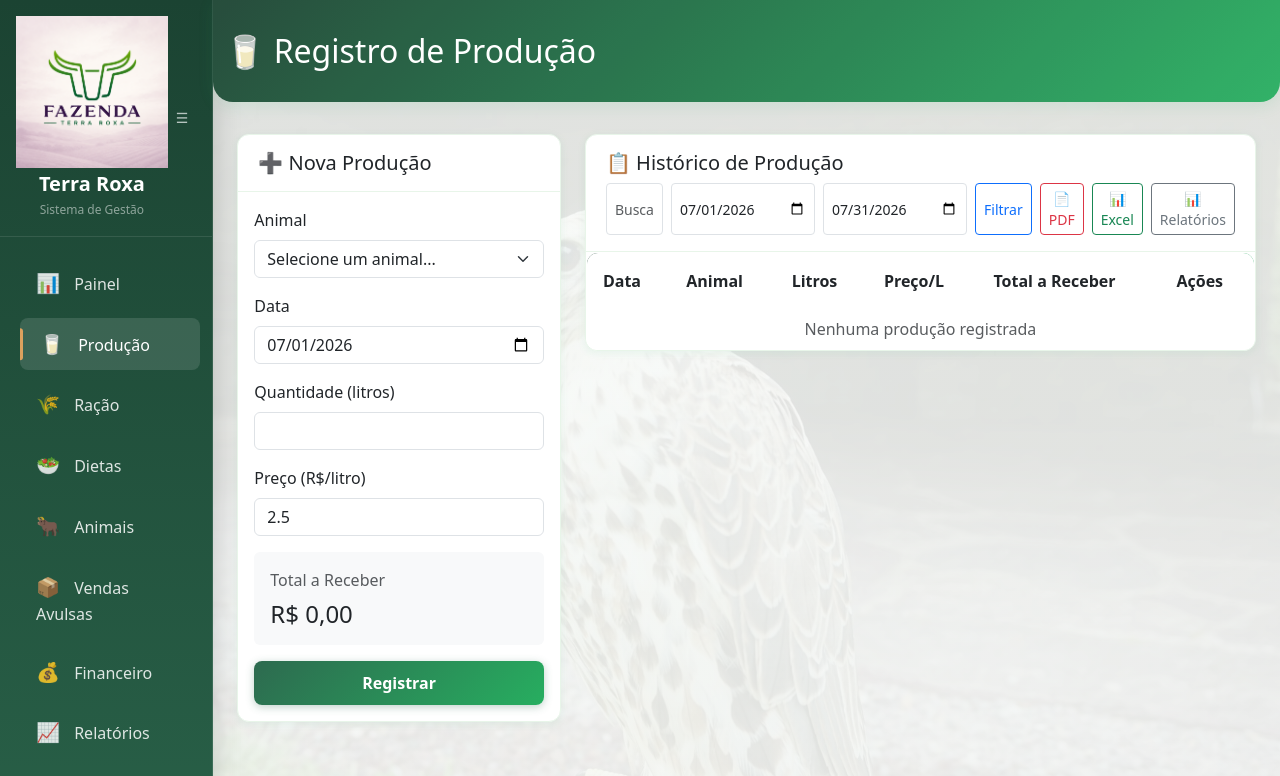
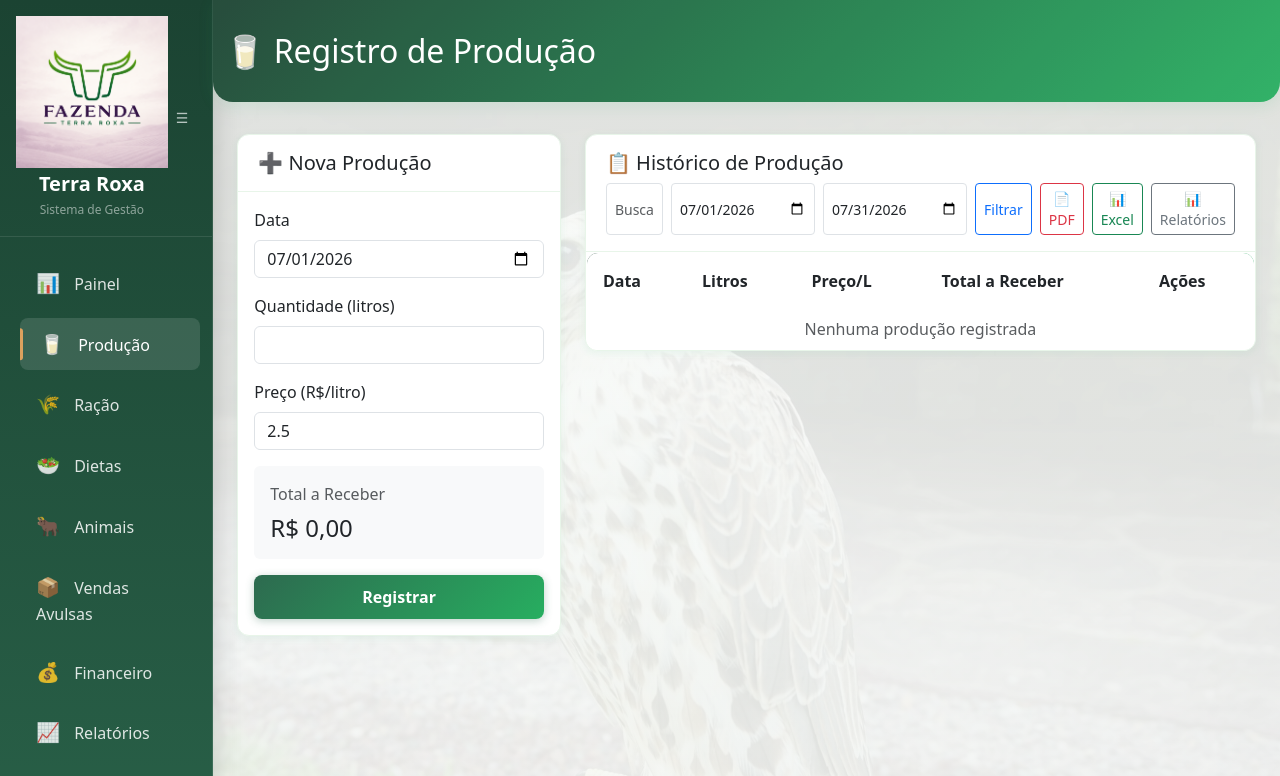
Before and after one commit to jonathasGodinho/gadoleitero2, a Flask app: page /producao in a window 1280 px wide. Shown: the top 776 px of the page. Run offline with Flask 3, Linux system fonts and the light colour scheme; the visitor is signed in with stand-in values (Sample User, id 1); data that the repository does not hold is empty; some libraries are stand-ins or nearby versions.

Commit message:
Remove campo animal do registro de produção

```diff
--- a/routes/producao.py
+++ b/routes/producao.py
@@ -24,16 +24,6 @@ def producao():
             return redirect(url_for('producao.producao'))
         litros = float(request.form.get('litros'))
 
-        animal_id = request.form.get('animal_id')
-        erro = validate_required(animal_id, 'Animal')
-        if erro:
-            flash(erro, 'danger')
-            return redirect(url_for('producao.producao'))
-        animal = Animal.query.get(int(animal_id))
-        if not animal or not animal.ativo:
-            flash('Animal inválido ou inativo', 'danger')
-            return redirect(url_for('producao.producao'))
-
         data_str = request.form.get('data')
         erro = validate_required(data_str, 'Data')
         if not erro:
@@ -48,14 +38,14 @@ def producao():
             preco_venda = float(get_preco_vigente(data))
         total_receber = round(litros * preco_venda, 2)
         nova_producao = ProducaoLeite(
-            animal_id=animal.id, litros=litros, data=data,
+            litros=litros, data=data,
             preco_venda=preco_venda,
             total_receber=total_receber
         )
         try:
             db.session.add(nova_producao)
             db.session.commit()
-            log_auditoria('Produção registrada', f'{animal.nome} - {litros}L a R$ {preco_venda}/L')
+            log_auditoria('Produção registrada', f'{litros}L a R$ {preco_venda}/L')
             flash('Produção registrada com sucesso!', 'success')
         except Exception as e:
             db.session.rollback()
@@ -96,13 +86,11 @@ def producao():
     total_receber_geral = producoes_query.with_entities(sa_func.coalesce(sa_func.sum(ProducaoLeite.total_receber), 0)).scalar()
 
     today = hoje.strftime('%Y-%m-%d')
-    animais = Animal.query.filter_by(ativo=True).order_by(Animal.nome).all()
 
     return render_template('producao.html',
                            producoes=producoes,
                            paginator=producoes_paginator,
                            today=today,
-                           animais=animais,
                            preco_padrao=float(get_preco_vigente(hoje)),
                            total_litros_geral=total_litros_geral,
                            total_receber_geral=total_receber_geral,
@@ -117,7 +105,6 @@ def editar_producao(id):
     producao = ProducaoLeite.query.get_or_404(id)
     if request.method == 'POST':
         try:
-            producao.animal_id = int(request.form.get('animal_id'))
             producao.data = datetime.strptime(request.form.get('data'), '%Y-%m-%d').date()
             producao.litros = float(request.form.get('litros'))
             producao.preco_venda = float(request.form.get('preco_venda'))
@@ -129,8 +116,7 @@ def editar_producao(id):
             db.session.rollback()
             flash(f'Erro ao editar produção: {str(e)}', 'danger')
         return redirect(url_for('producao.producao'))
-    animais = Animal.query.filter_by(ativo=True).order_by(Animal.nome).all()
-    return render_template('editar_producao.html', producao=producao, animais=animais)
+    return render_template('editar_producao.html', producao=producao)
 
 
 @producao_bp.route('/producao/excluir/<int:id>')
--- a/templates/producao.html
+++ b/templates/producao.html
@@ -14,15 +14,6 @@
             <div class="card-body">
                     <form method="POST">
                     {{ csrf_token_input|safe }}
-                    <div class="mb-3">
-                        <label class="form-label">Animal</label>
-                        <select name="animal_id" class="form-select" required>
-                            <option value="">Selecione um animal...</option>
-                            {% for a in animais %}
-                            <option value="{{ a.id }}">{{ a.nome }} ({{ a.brinco }})</option>
-                            {% endfor %}
-                        </select>
-                    </div>
                     <div class="mb-3">
                         <label class="form-label">Data</label>
                         <input type="date" name="data" class="form-control" value="{{ today }}" required>
@@ -66,7 +57,6 @@
                         <thead>
                             <tr>
                                 <th>Data</th>
-                                <th>Animal</th>
                                 <th>Litros</th>
 
                                 <th>Preço/L</th>
@@ -78,7 +68,6 @@
                             {% for p in producoes %}
                             <tr>
                                 <td>{{ p.data.strftime('%d/%m/%Y') }}</td>
-                                <td>{{ p.animal.nome if p.animal else '-' }}</td>
                                 <td>{{ p.litros|int }} L</td>
 
                                 <td>R$ {{ "%.2f"|format(p.preco_venda) }}</td>
@@ -90,7 +79,7 @@
                             </tr>
                             {% else %}
                             <tr>
-                                <td colspan="6" class="text-center text-muted">Nenhuma produção registrada</td>
+                                <td colspan="5" class="text-center text-muted">Nenhuma produção registrada</td>
                             </tr>
                             {% endfor %}
                         </tbody>
@@ -98,7 +87,6 @@
                         <tfoot class="table-dark">
                             <tr>
                                 <th>Total</th>
-                                <th></th>
                                 <th>{{ total_litros_geral|int }} L</th>
                                 <th></th>
                                 <th>R$ {{ "%.2f"|format(total_receber_geral) }}</th>
```
Also changed, not shown: templates/editar_producao.html (+0 -9 lines).
